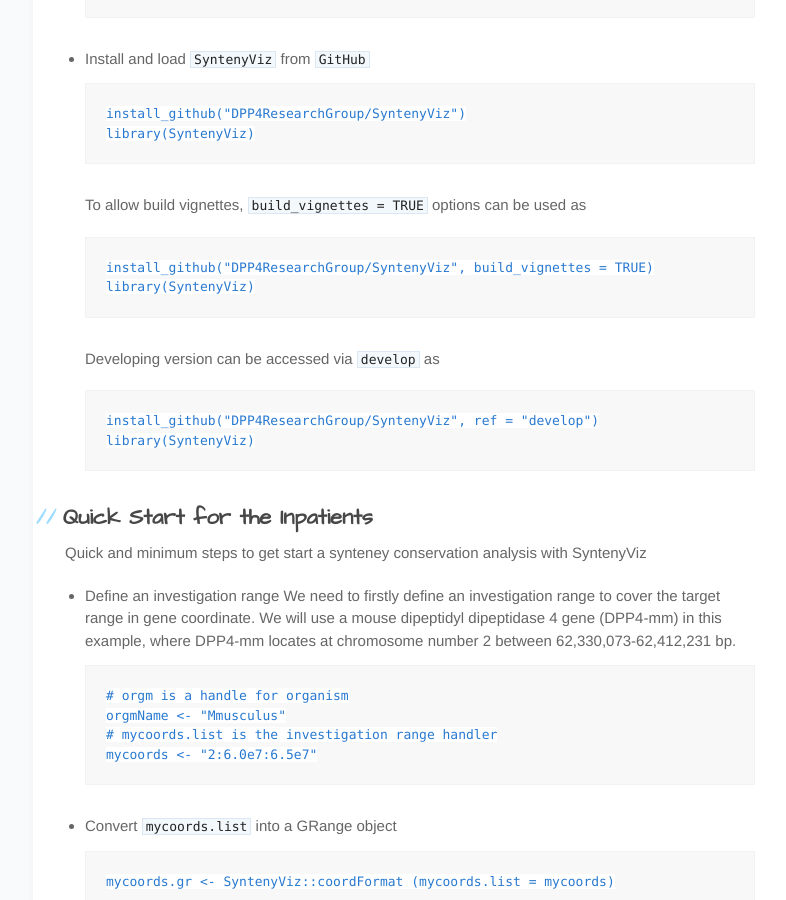
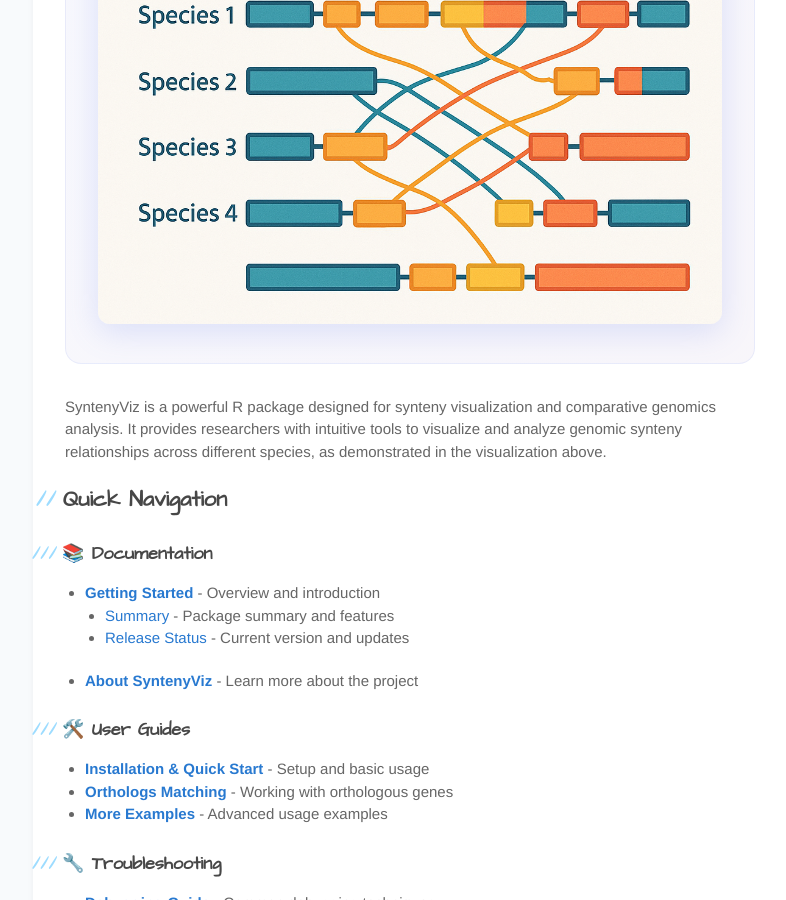
Before and after one commit to DPP4ResearchGroup/SyntenyViz, a Jekyll site: the page built from index.md, in a window 1280 px wide and 900 px high, scrolled down 1112 px. Shown: the whole window, without its empty margins (137-923 px from the left). Built offline with Jekyll 4.4.1, drawn with Linux system fonts in a browser that asks for light colours; our own code applies the rules of GitHub Pages for plain Markdown files; some of the changed text lies outside the part shown.

Commit message:
INC #53 - Jekyll doc contents + 2025 - [x] Jekyll debug

````diff
--- a/_config.yml
+++ b/_config.yml
@@ -23,7 +23,7 @@ plugins:
 
 # SEO and social
 show_downloads: true
-google_analytics: G-XXXXXXXXXX  # Replace with your GA4 measurement ID
+google_analytics: G-BB6PSVP76C   # Replace with your GA4 measurement ID
 twitter:
   username: dpp4researchgroup
 github:
--- a/index.md
+++ b/index.md
@@ -1,102 +1,83 @@
 ---
 layout: default
+title: SyntenyViz - Synteny Visualization R Package
+description: A comprehensive R package for synteny visualization and comparative genomics analysis
+keywords: synteny, visualization, R package, genomics, comparative genomics, bioinformatics
+author: DPP4ResearchGroup
+date: 2024-01-01
+last_modified_at: 2024-01-01
+absorb: true
 ---
 
-## What is SyntenyViz
-SyntenyViz is a R package to visualise synteny across various biological species.
+# Welcome to SyntenyViz
 
-## Motivation
-Visualising the synteny across species not only enables intuitive examination and facilitates reconstruction effort of ancestral genomes, but also allow more direct interrogation of gene regulations and gene structures within a gene cluster.
+<div class="synviz-showcase">
+  <img src="{{ '/assets/images/SynViz.png' | relative_url }}" alt="SyntenyViz Visualization Example" class="synviz-main-image">
+</div>
+
+SyntenyViz is a powerful R package designed for synteny visualization and comparative genomics analysis. It provides researchers with intuitive tools to visualize and analyze genomic synteny relationships across different species, as demonstrated in the visualization above.
+
+## Quick Navigation
+
+### 📚 Documentation
+- **[Getting Started](readme_docs/header.md)** - Overview and introduction
+  - [Summary](readme_docs/Intro.md) - Package summary and features
+  - [Release Status](readme_docs/Releases.md) - Current version and updates
+- **[About SyntenyViz](/about/)** - Learn more about the project
+
+### 🛠️ User Guides
+- **[Installation & Quick Start](readme_docs/Ops.md)** - Setup and basic usage
+- **[Orthologs Matching](readme_docs/Orthologs.md)** - Working with orthologous genes
+- **[More Examples](readme_docs/Examples.md)** - Advanced usage examples
+
+### 🔧 Troubleshooting
+- **[Debugging Guide](readme_docs/DEBUGGING_GUIDE.md)** - Common debugging techniques
+- **[Common Issues](readme_docs/CommonIssues.md)** - Frequently encountered problems
+
+### 🚧 Development
+- **[CI/Unit Testing](readme_docs/UnitTests.md)** - Testing framework and practices
+- **[Issue Tracking](readme_docs/Issues.md)** - Bug reports and feature requests
+- **[Contributing](readme_docs/Contrib.md)** - How to contribute to the project
+
+## Features
+
+- **Interactive Visualizations**: Create dynamic synteny plots with customizable parameters
+- **Multiple Format Support**: Import data from various genomic file formats
+- **Comparative Analysis**: Compare synteny across multiple species
+- **Publication Ready**: Generate high-quality figures for scientific publications
+- **R Integration**: Seamless integration with the R ecosystem and Bioconductor
 
 ## Installation
-### Install from RStudio
-* Install and load `devtools`
-```
-install.packages("devtools")
-library(devtools)
-```
-* Install and load `SyntenyViz` from `GitHub`
-```
-install_github("DPP4ResearchGroup/SyntenyViz")
-library(SyntenyViz)
-```
-To allow build vignettes, `build_vignettes = TRUE` options can be used as
-```
-install_github("DPP4ResearchGroup/SyntenyViz", build_vignettes = TRUE)
-library(SyntenyViz)
-```
-Developing version can be accessed via `develop` as
-```
-install_github("DPP4ResearchGroup/SyntenyViz", ref = "develop")
-library(SyntenyViz)
+
+```r
+# Install from GitHub
+devtools::install_github("DPP4ResearchGroup/SyntenyViz")
+
+# Or install from CRAN (when available)
+install.packages("SyntenyViz")
 ```
 
-## Quick Start for the Inpatients
-Quick and minimum steps to get start a synteney conservation analysis with SyntenyViz
+## Quick Example
 
-* Define an investigation range
-We need to firstly define an investigation range to cover the target range in gene coordinate. We will use a mouse dipeptidyl dipeptidase 4 gene (DPP4-mm) in this example, where DPP4-mm locates at chromosome number 2 between 62,330,073-62,412,231 bp.
+```r
+library(SyntenyViz)
+
+# Load your genomic data
+data <- load_synteny_data("your_data.csv")
+
+# Create a synteny plot
+plot_synteny(data, species1 = "Human", species2 = "Mouse")
 ```
-# orgm is a handle for organism
-orgmName <- "Mmusculus"
-# mycoords.list is the investigation range handler
-mycoords <- "2:6.0e7:6.5e7"
+
+## Citation
+
+If you use SyntenyViz in your research, please cite:
+
+```bibtex
+@software{syntenyviz2024,
+  title={SyntenyViz: An R Package for Synteny Visualization},
+  author={DPP4ResearchGroup},
+  year={2024},
+  url={https://github.com/DPP4ResearchGroup/SyntenyViz}
+}
 ```
-* Convert `mycoords.list` into a GRange object
-```
-mycoords.gr <- SyntenyViz::coordFormat (mycoords.list = mycoords)
-```
-It is always a good habit to double check the input, so
-```
-mycoords.gr
-```
-* Construct a single synteny graph
-```
-synvizPlot(mycoords.gr, orgmName)
-```
-![Synteny around DPP4 gene in Humans](assets/images/Hsplot.png)
-* Construct a multi synteny graph
-
-Pick a few of targets
-```
-orgm.1 <- "Hsapiens"
-mycoords.list.1 <- "2:15.95e7:16.45e7"
-orgm.2 <- "Mmusculus"
-mycoords.list.2 <- "2:6.0e7:6.5e7"
-orgm.3 <- "Rnorvegicus"
-mycoords.list.3 <- "3:4.6e7:5.1e7"
-```
-Then construct a multiple synteny query
-```
-orgmsList <- orgmsCollection.init (orgmsList)
-orgmsList <- orgmsAdd (orgm.1, orgmTxDB, mycoords.list.1, orgmsList)
-orgmsList <- orgmsAdd (orgm.2, orgmTxDB, mycoords.list.2, orgmsList)
-orgmsList <- orgmsAdd (orgm.3, orgmTxDB, mycoords.list.3, orgmsList)
-```
-Now, construct a comparative multi-synteny graph
-```
-multiplot <- multisynvizPlots(orgmsList)
-```
-![Synteny Conservation around DPP4 gene between various Organisms](assets/images/Msplot.png)
-
-## Examples
-`SyntenyViz` also includes training material, which can be accessed via vignettes from `RStudio`
-```
-install_github("DPP4ResearchGroup/SyntenyViz", build_vignettes = TRUE)
-browseVignettes("SyntenyViz")
-```
-OR a `PDF` can be accessed from `SyntenyViz` [homepage](https://dpp4researchgroup.github.io/SyntenyViz/).
-
-## Contribution
-1. Fork to your contributing account
-1. Create your feature branch (`git checkout -b my-new-feature`)
-1. Commit your changes (`git commit -am 'Added some feature'`)
-1. Push to the feature branch (`git push origin my-new-feature`)
-1. Create a new PR
-
-## Issue Tracking
-Issues and bugs can be raised and tracked through [GitHub issue tracker for SyntenyViz](https://github.com/DPP4ResearchGroup/SyntenyViz/issues).
-
-## Unit Testing
-`Travis` CI testing [travis status](https://github.com/DPP4ResearchGroup/SyntenyViz) implements `R CMD check`.
-The function integrity is checked by `R` native `testthat`, which can also be invoked by utility function `devtools::test()` from RStudio.
````
Also changed, not shown: RUBY_VERSION_CONFIG.md (added, +180 -0 lines), .travis.yml, Gemfile.lock (added), SynViz.png (added), jekyll-theme-architect.gemspec.
